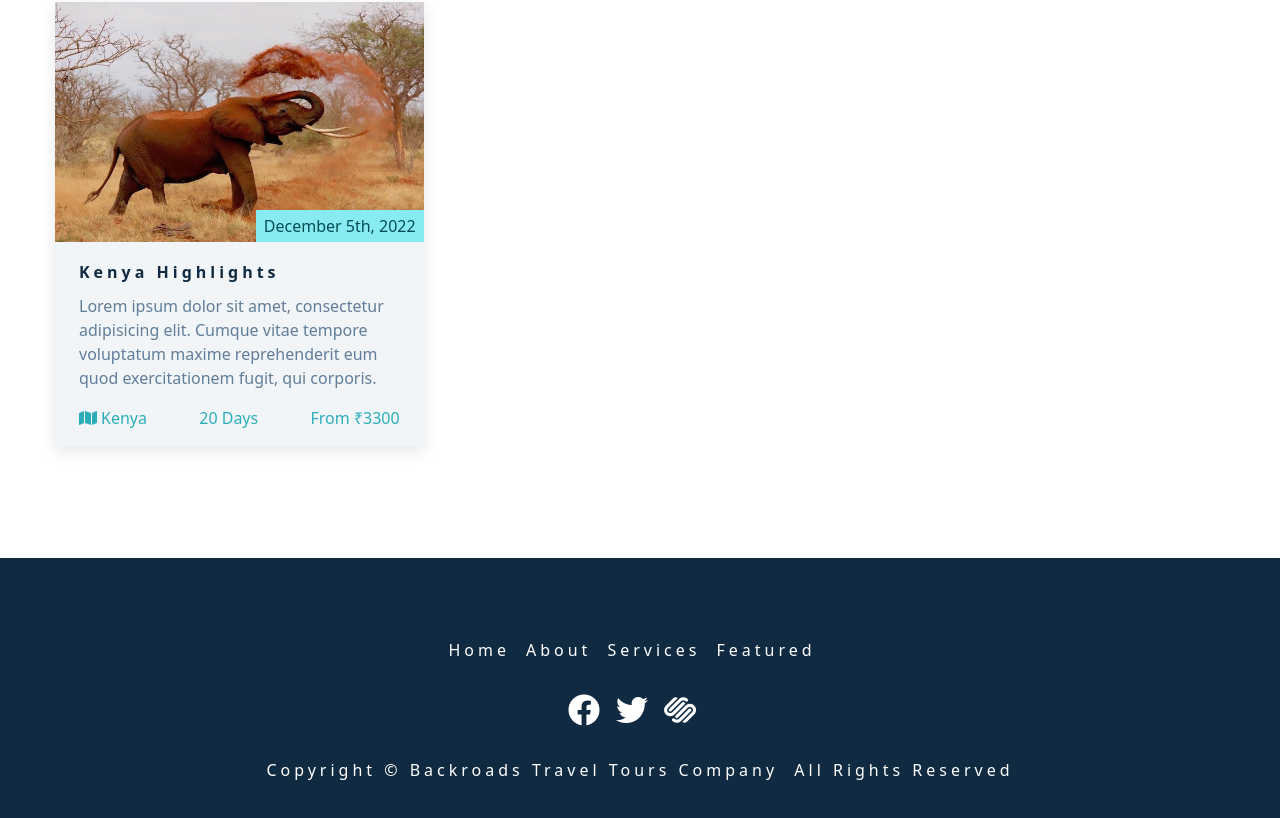
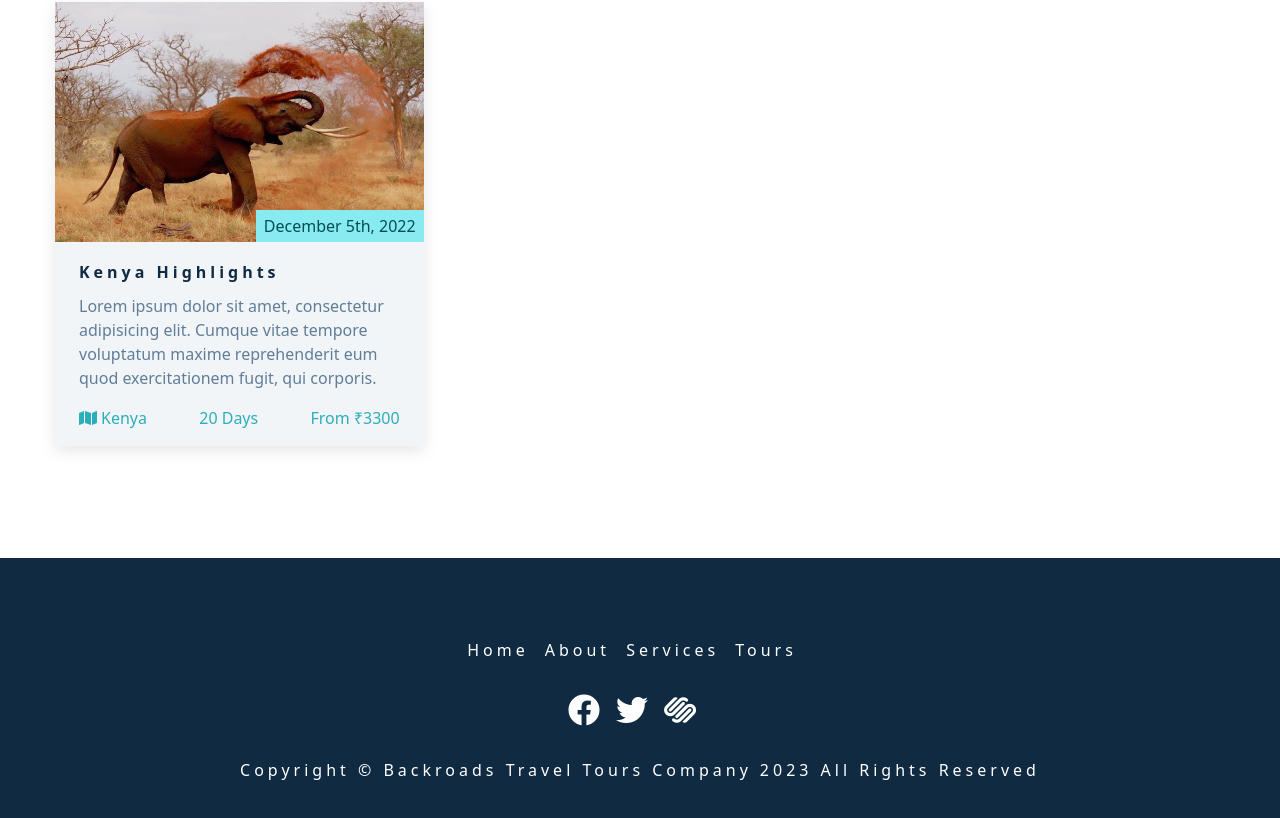
Before and after one commit to P666R/Landing-Page-React, a JavaScript app: page / in a window 1280 px wide. Shown: the part 2561-3379 px from the top of the page. Built offline with nearby package versions, Linux system fonts and the light colour scheme; the HTML template or start-up script is replaced by a standard one.

Commit message:
refactored footer component

```diff
--- a/src/components/Footer.js
+++ b/src/components/Footer.js
@@ -1,60 +1,40 @@
+import { socialLinks, pageLinks } from '../data';
+
 function Footer() {
   return (
     <footer className="section footer">
       <ul className="footer-links">
-        <li>
-          <a href="#home" className="footer-link">
-            home
-          </a>
-        </li>
-        <li>
-          <a href="#about" className="footer-link">
-            about
-          </a>
-        </li>
-        <li>
-          <a href="#services" className="footer-link">
-            services
-          </a>
-        </li>
-        <li>
-          <a href="#featured" className="footer-link">
-            featured
-          </a>
-        </li>
+        {pageLinks.map((link) => {
+          const { id, href, text } = link;
+          return (
+            <li key={id}>
+              <a href={href} className="footer-link">
+                {text}
+              </a>
+            </li>
+          );
+        })}
       </ul>
       <ul className="footer-icons">
-        <li>
-          <a
-            href="https://www.twitter.com"
-            target="_blank"
-            className="footer-icon"
-          >
-            <i className="fab fa-facebook"></i>
-          </a>
-        </li>
-        <li>
-          <a
-            href="https://www.twitter.com"
-            target="_blank"
-            className="footer-icon"
-          >
-            <i className="fab fa-twitter"></i>
-          </a>
-        </li>
-        <li>
-          <a
-            href="https://www.twitter.com"
-            target="_blank"
-            className="footer-icon"
-          >
-            <i className="fab fa-squarespace"></i>
-          </a>
-        </li>
+        {socialLinks.map((link) => {
+          const { id, href, icon } = link;
+          return (
+            <li key={id}>
+              <a
+                href={href}
+                target="_blank"
+                rel="noreferrer"
+                className="footer-icon"
+              >
+                <i className={icon}></i>
+              </a>
+            </li>
+          );
+        })}
       </ul>
       <p className="copyright">
         copyright &copy; Backroads travel tours company
-        <span id="date"></span> all rights reserved
+        <span id="date">{new Date().getFullYear()}</span> all rights reserved
       </p>
     </footer>
   );
```
